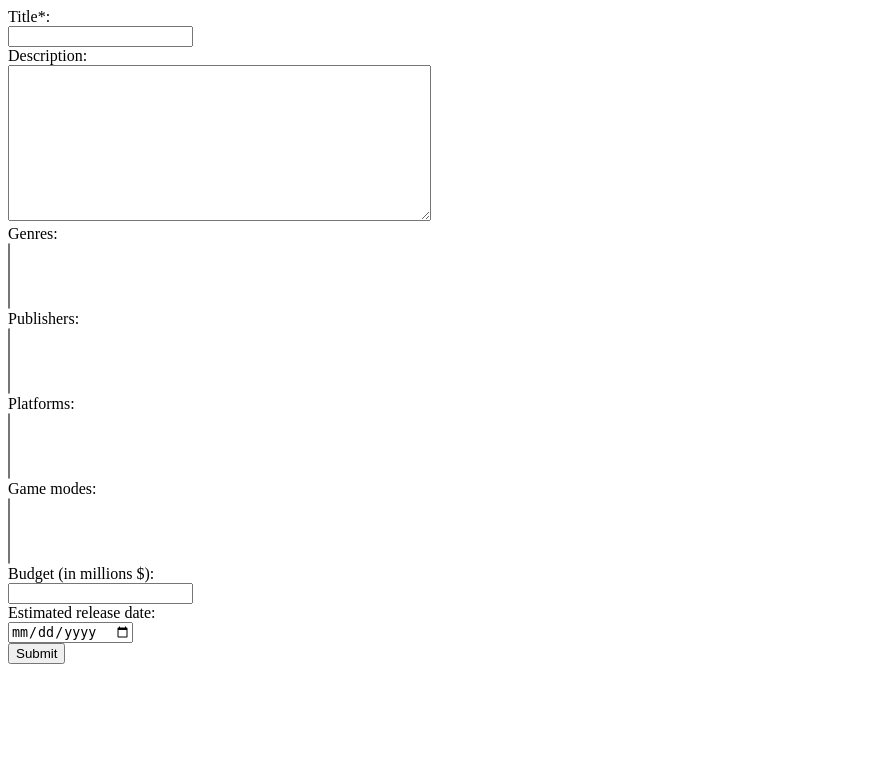
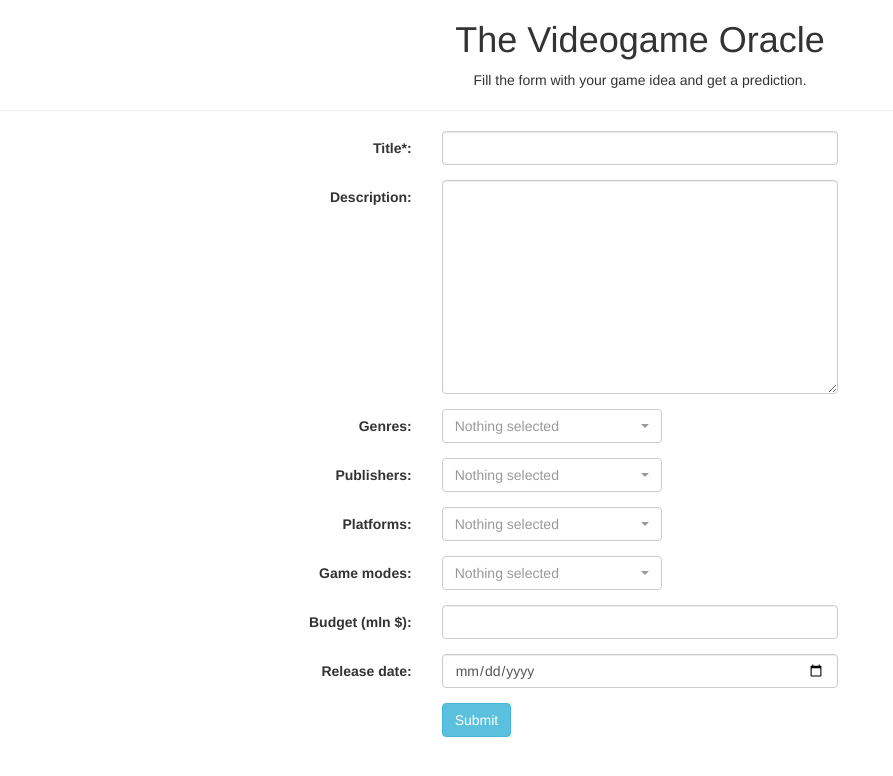
Before and after one commit to photown/videogame-oracle, a Flask app: template templates/index.html in a window 1280 px wide. Shown: the top 776 px of the page, without its empty margins (0-893 px from the left). Run offline with Flask 2, Linux system fonts and the light colour scheme; the template is opened without the code that fills it, so the values that code supplies are empty; some libraries are stand-ins or nearby versions.

Commit message:
Remake form in Bootstrap.

```diff
--- a/templates/index.html
+++ b/templates/index.html
@@ -1,25 +1,47 @@
 <!DOCTYPE html>
 <html>
 <head>
-    <title>Success predictor</title>
+    <title>The Videogame Oracle</title>
     <style type="text/css">
-    .prediction {
-      color: green;
-      font-size: xx-large;
+    .bg-success, .bg-danger {
+      padding: 15px;
     }
-    .error {
-      color: red;
+    .form-horizontal .form-group, .row {
+      margin-left: 0 !important;
+      margin-right: 0 !important;
     }
     </style>
+
+    <link rel="stylesheet" href="https://maxcdn.bootstrapcdn.com/bootstrap/3.3.7/css/bootstrap.min.css">
+    <link rel="stylesheet" href="https://cdnjs.cloudflare.com/ajax/libs/bootstrap-select/1.12.2/css/bootstrap-select.min.css">
+
+    <script src="https://ajax.googleapis.com/ajax/libs/jquery/3.1.1/jquery.min.js"></script>
+    <script src="https://maxcdn.bootstrapcdn.com/bootstrap/3.3.7/js/bootstrap.min.js"></script>
+    <script src="https://cdnjs.cloudflare.com/ajax/libs/bootstrap-select/1.12.2/js/bootstrap-select.min.js"></script>
 </head>
 <body>
-    <form action="/" method='POST'>
-      Title*:<br>
-      <input type="text" name="title" value='{{args.user_args.title}}' required><br>
-      Description:<br>
-      <textarea name="description" rows="10" cols="50">{{args.user_args.description}}</textarea><br>
-      Genres:<br>
-      <select name="genres" multiple>
+    <h1 class="text-center">The Videogame Oracle</h1>
+    <div class="row">
+      <div class="col-sm-6 col-sm-offset-3 text-center">Fill the form with your game idea and get a prediction.</div>
+    </div>
+    <hr>
+    <form action="/" method='POST' class="form-horizontal">
+      <div class="form-group">
+        <label for="title" class="col-sm-2 col-sm-offset-2 control-label">Title*:</label>
+        <div class="col-sm-4">
+          <input type="text" class="form-control" id="title" name="title" value='{{args.user_args.title}}' required>
+        </div>
+      </div>
+      <div class="form-group">
+        <label for="description" class="col-sm-2 col-sm-offset-2 control-label">Description:</label>
+        <div class="col-sm-4">
+          <textarea name="description" class="form-control" id="description" rows="10" cols="50">{{args.user_args.description}}</textarea>
+        </div>
+      </div>
+      <div class="form-group">
+        <label for="genres" class="col-sm-2 col-sm-offset-2 control-label">Genres:</label>
+        <div class="col-sm-4">
+          <select name="genres" id="genres" class="selectpicker" multiple>
             {% for genre in args.genres %}
                 {% if genre in args.user_args.genres %}
                 <option value="{{genre}}" selected>{{genre}}</option>
@@ -27,9 +49,13 @@
                 <option value="{{genre}}">{{genre}}</option>
                 {% endif %}
             {% endfor %}
-      </select><br>
-      Publishers:<br>
-      <select name="publishers" multiple>
+          </select>
+        </div>
+      </div>
+      <div class="form-group">
+        <label for="publishers" class="col-sm-2 col-sm-offset-2 control-label">Publishers:</label>
+        <div class="col-sm-4">
+          <select name="publishers" id="publishers" class="selectpicker" multiple>
             {% for publisher in args.publishers %}
                 {% if publisher in args.user_args.publishers %}
                 <option value="{{publisher}}" selected>{{publisher}}</option>
@@ -37,9 +63,13 @@
                 <option value="{{publisher}}">{{publisher}}</option>
                 {% endif %}
             {% endfor %}
-      </select><br>
-      Platforms:<br>
-      <select name="platforms" multiple>
+          </select>
+        </div>
+      </div>
+      <div class="form-group">
+        <label for="platforms" class="col-sm-2 col-sm-offset-2 control-label">Platforms:</label>
+        <div class="col-sm-4">
+          <select name="platforms" id="platforms" class="selectpicker" multiple>
             {% for platform in args.platforms %}
                 {% if platform in args.user_args.platforms %}
                 <option value="{{platform}}" selected>{{platform}}</option>
@@ -47,9 +77,13 @@
                 <option value="{{platform}}">{{platform}}</option>
                 {% endif %}
             {% endfor %}
-      </select><br>
-      Game modes:<br>
-      <select name="game_modes" multiple>
+          </select>
+        </div>
+      </div>
+      <div class="form-group">
+        <label for="game_modes" class="col-sm-2 col-sm-offset-2 control-label">Game modes:</label>
+        <div class="col-sm-4">
+          <select name="game_modes" id="game_modes" class="selectpicker" multiple>
             {% for game_mode in args.game_modes %}
                 {% if game_mode in args.user_args.game_modes %}
                 <option value="{{game_mode}}" selected>{{game_mode}}</option>
@@ -57,18 +91,34 @@
                 <option value="{{game_mode}}">{{game_mode}}</option>
                 {% endif %}
             {% endfor %}
-      </select><br>
-      Budget (in millions $):<br>
-      <input name="budget" type="number" step="0.01" value='{{args.user_args.budget}}'><br>
-      Estimated release date:<br>
-      <input name="release_date" type="date" value='{{args.user_args.release_date}}'><br>
-      <input type="submit" value="Submit">
+          </select>
+        </div>
+      </div>
+      <div class="form-group">
+        <label for="budget" class="col-sm-2 col-sm-offset-2 control-label">Budget (mln $):</label>
+        <div class="col-sm-4">
+          <input type="number" step="0.01" class="form-control" id="budget" name="budget" value='{{args.user_args.budget}}'>
+        </div>
+      </div>
+      <div class="form-group">
+        <label for="release_date" class="col-sm-2 col-sm-offset-2 control-label">Release date:</label>
+        <div class="col-sm-4">
+          <input type="date" class="form-control" id="release_date" name="release_date" value='{{args.user_args.release_date}}'>
+        </div>
+      </div>
+
+      <div class="form-group">
+        <div class="col-sm-4 col-sm-offset-4">
+          <input type="submit" class="btn btn-info" value="Submit">
+        </div>
+      </div>
+
     </form>
     {% if 'prediction' in args %}
-    <span class='prediction'>The game is predicted to sell {{args.prediction[0]}} million copies.<br>({{args.prediction[1]}}% confidence for ±{{args.prediction[2]}} million copies)</span>
+    <div class="row bg-success"><h4 class="col-sm-6 col-sm-offset-3">The game is predicted to sell <strong>{{args.prediction[0]}} million</strong> copies.<br>({{args.prediction[1]}}% confidence for ±{{args.prediction[2]}} million copies)</h4></div>
     {% endif %}
     {% if 'error' in args %}
-    <span class='error'>{{args.error}}</span>
+    <div class="row bg-danger"><h4 class="col-sm-6 col-sm-offset-3">{{args.error}}</h4></div>
     {% endif %}
 </body>
 </html>
```
Lines whose indentation alone changed are shown as unchanged.
